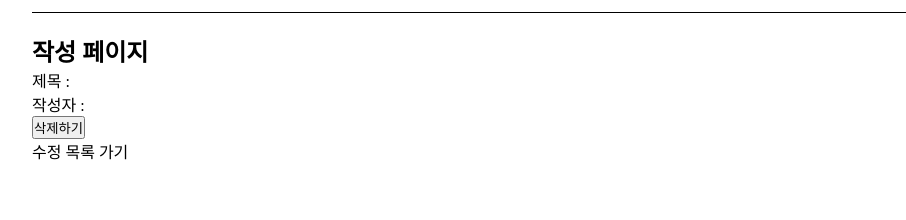
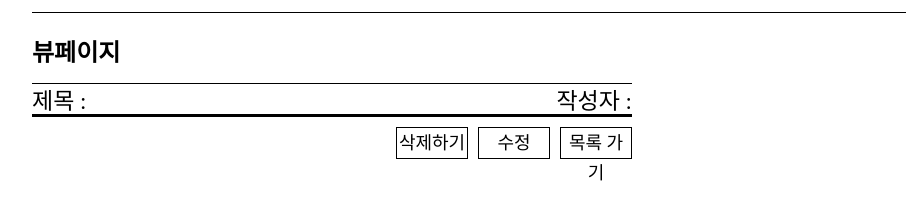
Before and after one commit to green-kong/220214-login-board, a website: page views/board/view.html in a window 1280 px wide. Shown: the part 64-284 px from the top of the page, without its empty margins (8-914 px from the left). Drawn offline with nearby package versions, Linux system fonts and the light colour scheme; files that its build step writes are made by us from their sources.

Commit message:
feat view.html view.css

```diff
--- /dev/null
+++ b/public/css/board/view.css
@@ -0,0 +1,42 @@
+h2 {
+  margin-bottom: 15px;
+}
+
+#title {
+  border-top: 1px solid black;
+  border-bottom: 2px solid black;
+  display: flex;
+  justify-content: space-between;
+  width: 600px;
+  height: 30px;
+  align-items: center;
+  font-size: 23px;
+}
+
+#content_box {
+  width: 600px;
+  border-bottom: 1px solid black;
+}
+
+#button_container {
+  display: flex;
+  justify-content: right;
+  width: 600px;
+  margin-top: 10px;
+}
+
+#button_container > * {
+  margin-left: 10px;
+  border: 1px solid black;
+  width: 70px;
+  height: 30px;
+  text-align: center;
+  line-height: 30px;
+  font-size: 18px;
+}
+
+#button_container > form > input {
+  border: none;
+  background-color: #fff;
+  font-size: 18px;
+}
--- a/views/board/view.html
+++ b/views/board/view.html
@@ -1,18 +1,22 @@
 {% extends "../template/_layout.html" %}
+<!--  -->
+{% block css%}
+<link rel="stylesheet" href="/css/board/view.css" />
+{% endblock%}
+<!--  -->
 {% block content %}
-<h2>작성 페이지</h2>
-<ul>
-    <li>
-        제목 : {{data.subject}}
-    </li>
-    <li>
-        작성자 : {{data.username}}
-    </li>
-    <form method="post" action="/board/delete">
-        <input type="hidden" name="index" value="{{index}}">
-        <input type="submit" value="삭제하기">
-    </form>
-    <a href="/board/update?index={{index}}">수정</a>
-    <a href="/board/list">목록 가기</a>
+<h2>뷰페이지</h2>
+<ul id="title">
+  <li>제목 : {{data.subject}}</li>
+  <li>작성자 : {{data.username}}</li>
 </ul>
+<div id="content_box">{{data.content}}</div>
+<div id="button_container">
+  <form method="post" action="/board/delete">
+    <input type="hidden" name="index" value="{{index}}" />
+    <input type="submit" value="삭제하기" />
+  </form>
+  <a href="/board/update?index={{index}}">수정</a>
+  <a href="/board/list">목록 가기</a>
+</div>
 {% endblock %}
```
